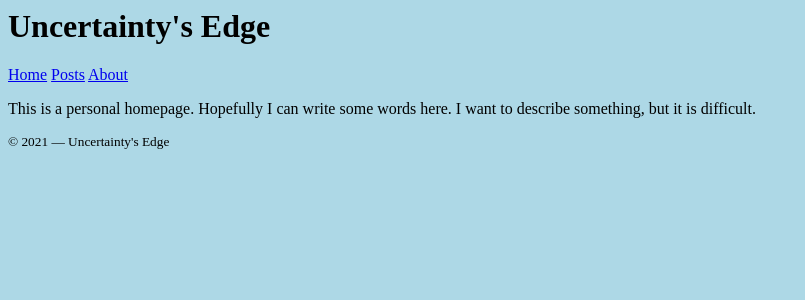
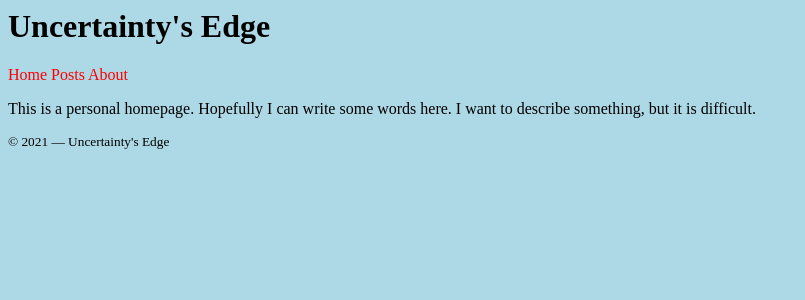
Before and after one commit to uncertaintysedge/uncertaintysedge.github.io, a Jekyll site: the page built from index.md, in a window 1280 px wide. Shown: the top 300 px of the page, without its empty margins (0-805 px from the left). Built offline with Jekyll 4.4.1, drawn with Linux system fonts in a browser that asks for light colours.

Commit message:
Update styles.css

```diff
--- a/assets/css/styles.css
+++ b/assets/css/styles.css
@@ -1,3 +1,28 @@
 body {
   background-color: lightblue;
 }
+
+/* link */
+a {
+  text-decoration: none;
+}
+
+/* unvisited link */
+a:link {
+  color: red;
+}
+
+/* visited link */
+a:visited {
+  color: green;
+}
+
+/* mouse over link */
+a:hover {
+  color: hotpink;
+}
+
+/* selected link */
+a:active {
+  color: blue;
+}
```
